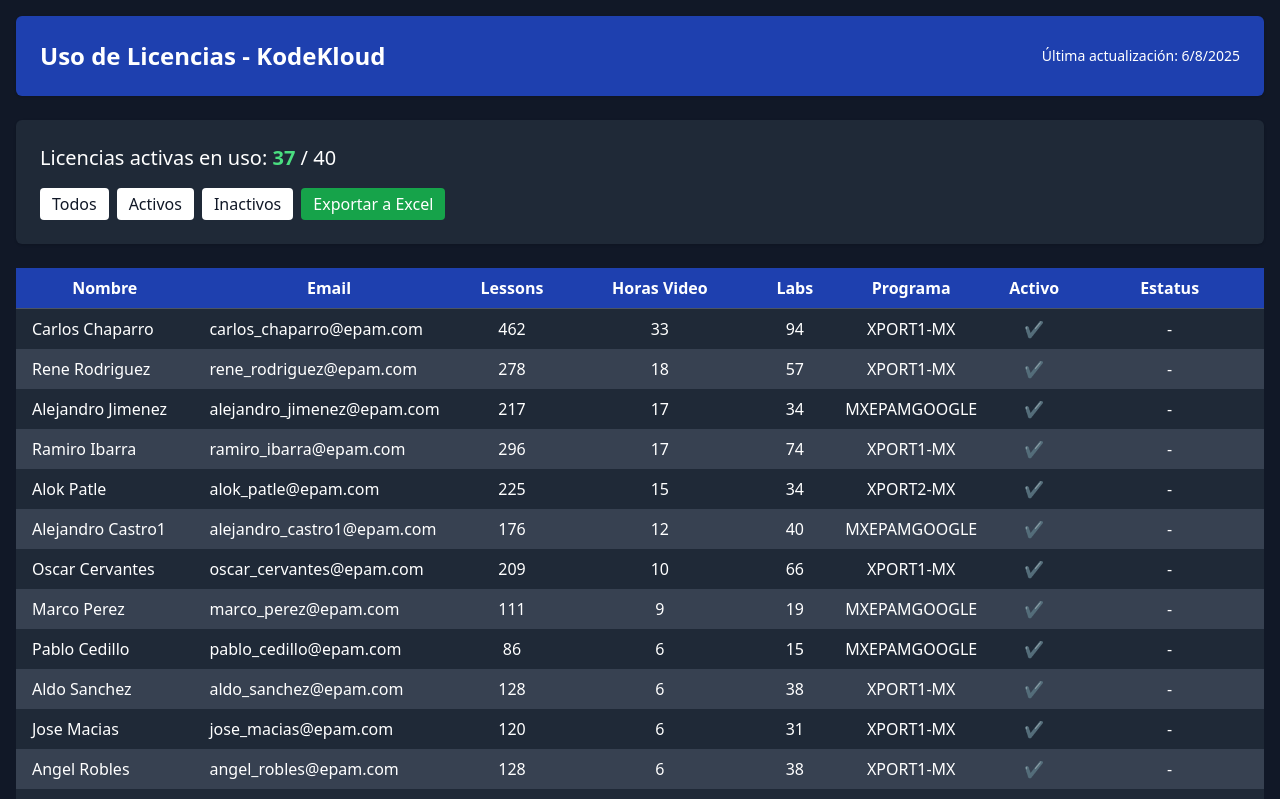
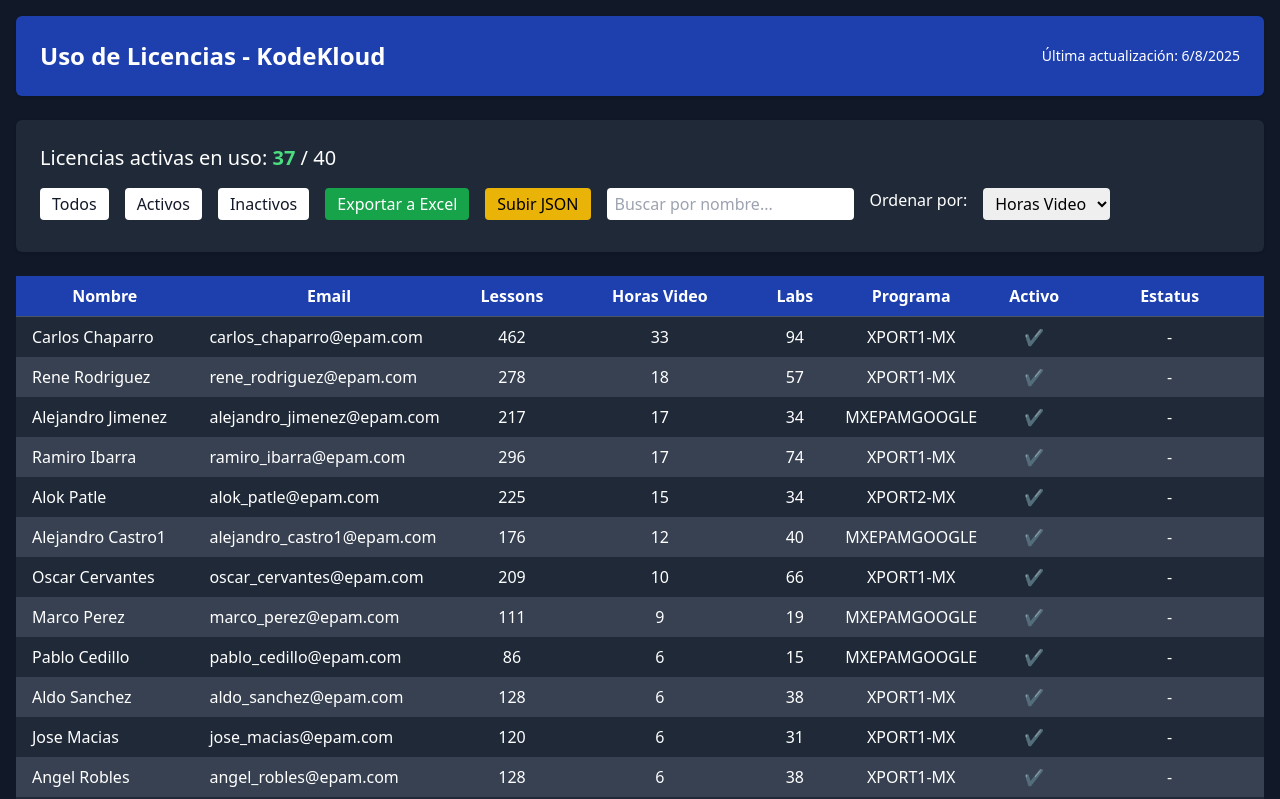
Before and after one commit to luisalvarezepam/KodeKloudEPAM, a React (Vite) app: page / in a window 1280 px wide. Shown: the top 799 px of the page. Built offline with nearby package versions, Linux system fonts and the light colour scheme.

Commit message:
fix inactives users

```diff
--- a/src/KodeKloudDashboard.jsx
+++ b/src/KodeKloudDashboard.jsx
@@ -4,6 +4,8 @@
 export default function KodeKloudDashboard() {
   const [data, setData] = useState([]);
   const [filter, setFilter] = useState('all');
+  const [sortKey, setSortKey] = useState('Video Hours Watched');
+  const [search, setSearch] = useState('');
   const licenseLimit = 40;
 
   useEffect(() => {
@@ -15,13 +17,33 @@
   const normalize = val => String(val).trim().toLowerCase();
   const isActive = user => normalize(user['License Accepted']) === '✓';
 
-  const sorted = [...data].sort(
-    (a, b) => b['Video Hours Watched'] - a['Video Hours Watched']
-  );
+  const handleFileUpload = e => {
+    const file = e.target.files[0];
+    if (!file) return;
+    const reader = new FileReader();
+    reader.onload = e => {
+      try {
+        const json = JSON.parse(e.target.result);
+        setData(json);
+      } catch (err) {
+        alert('Archivo JSON inválido');
+      }
+    };
+    reader.readAsText(file);
+  };
+
+  const sorted = [...data].sort((a, b) => {
+    if (sortKey === 'Name' || sortKey === 'Program') {
+      return String(a[sortKey]).localeCompare(String(b[sortKey]));
+    }
+    return (b[sortKey] || 0) - (a[sortKey] || 0);
+  });
 
   const filtered = sorted.filter(user => {
-    if (filter === 'active') return isActive(user);
-    if (filter === 'inactive') return !isActive(user);
+    const noActivity = user['Lessons Completed'] === 0 && user['Video Hours Watched'] === 0 && user['Labs Completed'] === 0;
+    if (filter === 'active' && !isActive(user)) return false;
+    if (filter === 'inactive' && isActive(user) && !noActivity) return false;
+    if (search && !user.Name.toLowerCase().includes(search.toLowerCase())) return false;
     return true;
   });
 
@@ -46,19 +68,28 @@
           Licencias activas en uso:{' '}
           <span className="font-bold text-green-400">{activeCount}</span> / {licenseLimit}
         </p>
-        <div className="space-x-2">
-          <button onClick={() => setFilter('all')} className="bg-white text-gray-900 px-3 py-1 rounded hover:bg-blue-200">
-            Todos
-          </button>
-          <button onClick={() => setFilter('active')} className="bg-white text-gray-900 px-3 py-1 rounded hover:bg-blue-200">
-            Activos
-          </button>
-          <button onClick={() => setFilter('inactive')} className="bg-white text-gray-900 px-3 py-1 rounded hover:bg-blue-200">
-            Inactivos
-          </button>
-          <button onClick={exportToExcel} className="bg-green-600 text-white px-3 py-1 rounded hover:bg-green-700">
-            Exportar a Excel
-          </button>
+        <div className="space-x-2 mb-2 flex flex-wrap gap-2">
+          <button onClick={() => setFilter('all')} className="bg-white text-gray-900 px-3 py-1 rounded hover:bg-blue-200">Todos</button>
+          <button onClick={() => setFilter('active')} className="bg-white text-gray-900 px-3 py-1 rounded hover:bg-blue-200">Activos</button>
+          <button onClick={() => setFilter('inactive')} className="bg-white text-gray-900 px-3 py-1 rounded hover:bg-blue-200">Inactivos</button>
+          <button onClick={exportToExcel} className="bg-green-600 text-white px-3 py-1 rounded hover:bg-green-700">Exportar a Excel</button>
+          <label className="bg-yellow-500 text-black px-3 py-1 rounded cursor-pointer">
+            Subir JSON
+            <input type="file" accept=".json" onChange={handleFileUpload} className="hidden" />
+          </label>
+          <input
+            type="text"
+            placeholder="Buscar por nombre..."
+            value={search}
+            onChange={e => setSearch(e.target.value)}
+            className="text-black px-2 py-1 rounded"
+          />
+          <label>Ordenar por:</label>
+          <select onChange={e => setSortKey(e.target.value)} className="text-black px-2 py-1 rounded">
+            <option value="Video Hours Watched">Horas Video</option>
+            <option value="Name">Nombre</option>
+            <option value="Program">Programa</option>
+          </select>
         </div>
       </section>
 
```
